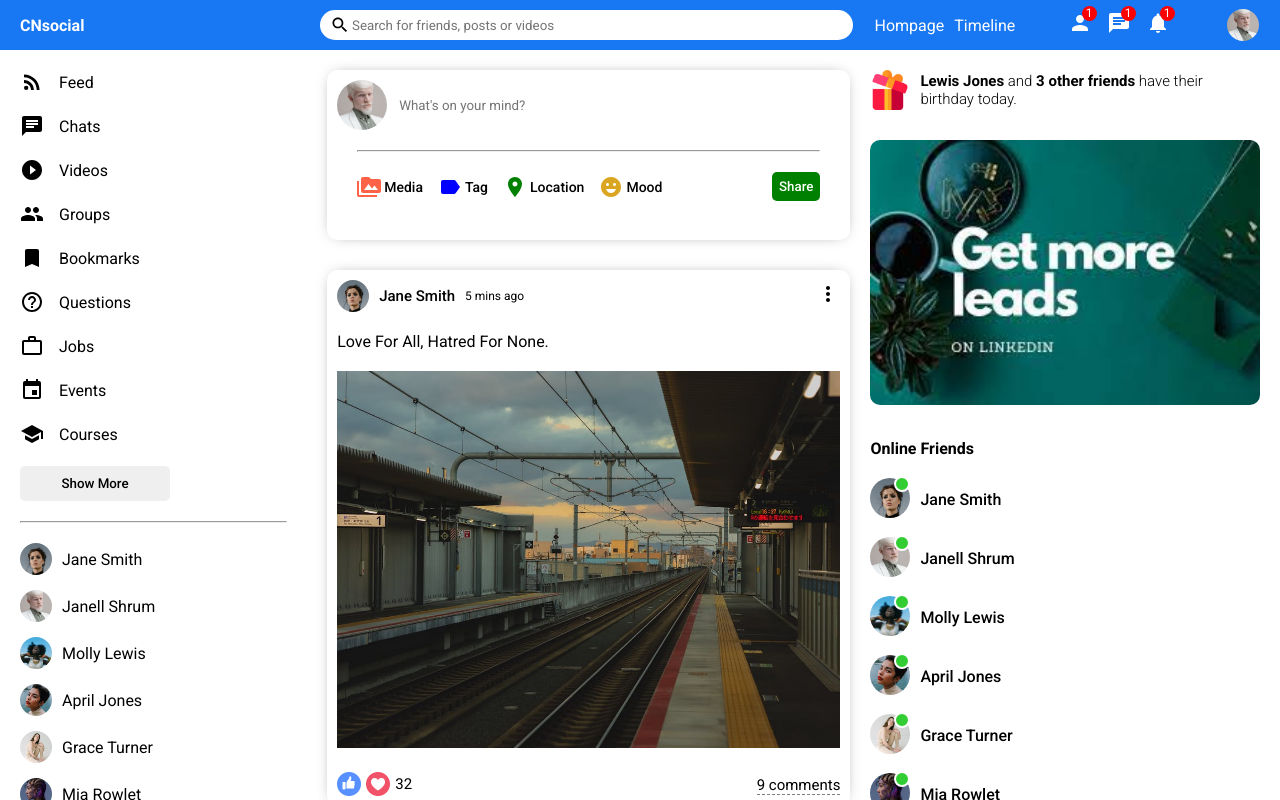
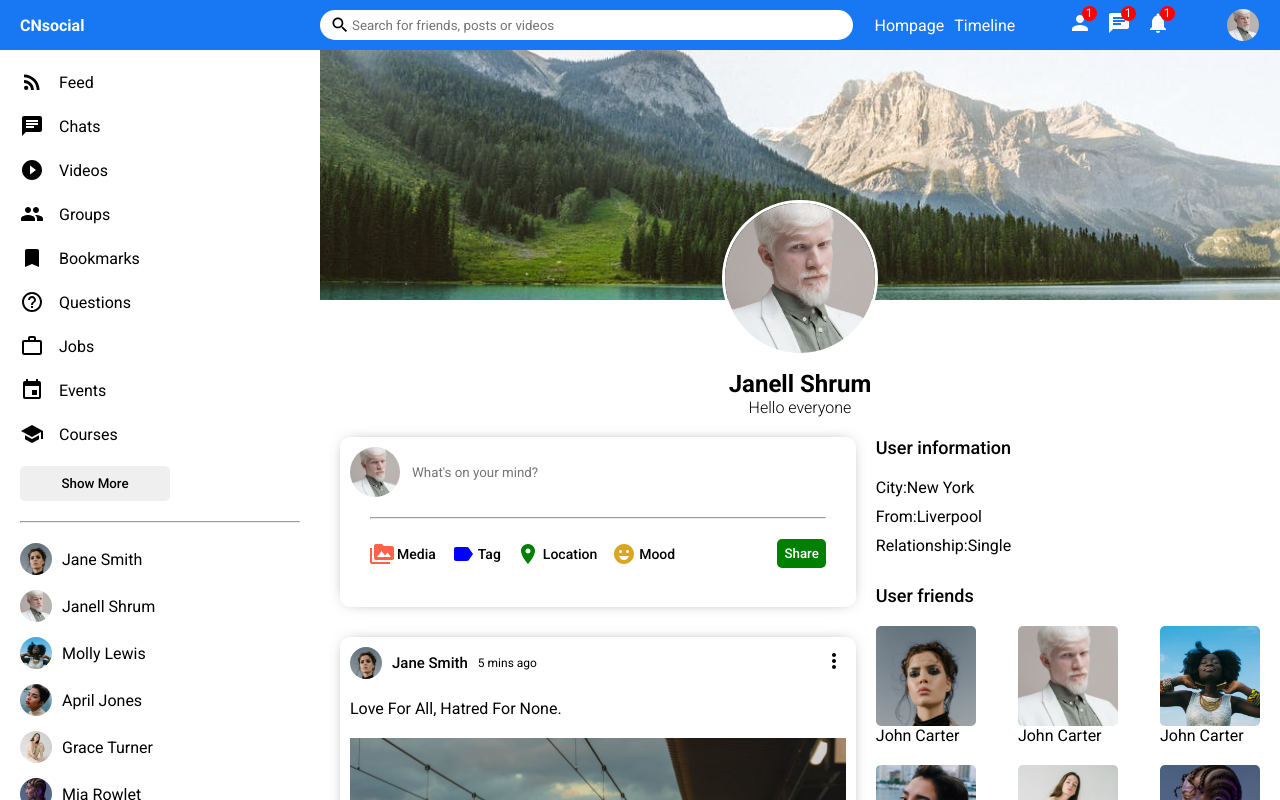
Before and after one commit to AJPascoe/SocialMediaApp-UI, a React (Create React App) app: page / in a window 1280 px wide. Shown: the top 800 px of the page. Built offline with nearby package versions, Linux system fonts and the light colour scheme; a web font is replaced by a local one.

Commit message:
Profile Page

```diff
--- a/src/App.js
+++ b/src/App.js
@@ -1,8 +1,9 @@
 import Home from "./pages/home/Home";
+import Profile from "./pages/profile/Profile";
 
 
 function App() {
-  return  <Home/>
+  return  <Profile/>
 }
 
 export default App;
--- a/src/components/rightbar/Rightbar.jsx
+++ b/src/components/rightbar/Rightbar.jsx
@@ -2,11 +2,12 @@
 import {Users} from "../../dummyData";
 import Online from "../online/Online";
 
-export default function Rightbar() {
-    return (
-        <div className="rightbar">
-            <div className="rightbarWrapper">
-                <div className="birthdayContainer">
+export default function Rightbar({profile}) {
+
+    const HomeRightbar = ()=>{
+        return(
+            <>
+               <div className="birthdayContainer">
                     <img className="birthdayImg" src="assets/gift.png" alt="" />
                     <span className="birthdayText"> <b> Lewis Jones </b> and <b>3 other friends</b> have their birthday today.</span>
                 </div>
@@ -17,6 +18,62 @@
                         <Online key={u.id} user={u}/>
                     ))}
                 </ul>
+            </>
+        );
+    };
+
+    const ProfileRightbar = () =>{
+        return(
+            <>
+            <h4 className="rightbarTitle">User information</h4>
+            <div className="rightbarInfo">
+                <div className="rightbarInfoItem">
+                    <span className="rightBarInfoKey">City:</span>
+                    <span className="rightBarInfoValue">New York</span>
+                </div>
+                <div className="rightbarInfoItem">
+                    <span className="rightBarInfoKey">From:</span>
+                    <span className="rightBarInfoValue">Liverpool</span>
+                </div>
+                <div className="rightbarInfoItem">
+                    <span className="rightBarInfoKey">Relationship:</span>
+                    <span className="rightBarInfoValue">Single</span>
+                </div>
+            </div>
+            <h4 className="rightbarTitle">User friends</h4>
+            <div className="rightbarFollowings">
+                <div className="rightbarFollowing">
+                    <img src="assets/person/1.jpeg" alt="" className="rightbarFollowingImg" />
+                    <span className="rightbarFollowingName">John Carter</span>
+                </div>
+                <div className="rightbarFollowing">
+                    <img src="assets/person/2.jpeg" alt="" className="rightbarFollowingImg" />
+                    <span className="rightbarFollowingName">John Carter</span>
+                </div>
+                <div className="rightbarFollowing">
+                    <img src="assets/person/3.jpeg" alt="" className="rightbarFollowingImg" />
+                    <span className="rightbarFollowingName">John Carter</span>
+                </div>
+                <div className="rightbarFollowing">
+                    <img src="assets/person/4.jpeg" alt="" className="rightbarFollowingImg" />
+                    <span className="rightbarFollowingName">John Carter</span>
+                </div>
+                <div className="rightbarFollowing">
+                    <img src="assets/person/5.jpeg" alt="" className="rightbarFollowingImg" />
+                    <span className="rightbarFollowingName">John Carter</span>
+                </div>
+                <div className="rightbarFollowing">
+                    <img src="assets/person/6.jpeg" alt="" className="rightbarFollowingImg" />
+                    <span className="rightbarFollowingName">John Carter</span>
+                </div>
+            </div>
+            </>
+        )
+    }
+    return (
+        <div className="rightbar">
+            <div className="rightbarWrapper">
+             <ProfileRightbar/>
             </div>
         </div>
     );
--- a/src/components/rightbar/rightbar.css
+++ b/src/components/rightbar/rightbar.css
@@ -33,3 +33,47 @@
     margin: 0;
     list-style: none;
 }
+
+.rightbarTitle{
+    font-size: 18px;
+    font-weight: 500;
+    margin-bottom: 10px;
+}
+
+.rightbarInfo{
+    margin-bottom: 30px;
+}
+
+.rightbarInfoItem{
+margin-bottom: 10px;
+}
+
+.rightbarInfoKey{
+    font-weight: 500;
+    margin-right: 15px;
+    color: #555;
+}
+
+.rightbarInfoValue{
+    font-weight: 300;
+}
+
+.rightbarFollowings{
+    display: flex;
+    flex-wrap: wrap;
+    justify-content: space-between;
+}
+
+.rightbarFollowing{
+    display: flex;
+    flex-direction: column;
+    margin-bottom: 20px;
+    cursor: pointer;
+}
+
+.rightbarFollowingImg{
+    width: 100px;
+    height: 100px;
+    object-fit: cover;
+    border-radius: 5px;
+}
--- /dev/null
+++ b/src/pages/profile/Profile.jsx
@@ -0,0 +1,35 @@
+import "./profile.css";
+import Topbar from "../../components/topbar/Topbar";
+import Sidebar from "../../components/sidebar/Sidebar";
+import Rightbar from "../../components/rightbar/Rightbar";
+import Feed from "../../components/feed/Feed";
+
+export default function Profile() {
+    return (
+        <>
+        <Topbar/>
+        <div className="profile">
+           <Sidebar/>
+           <div className="profileRight">
+               <div className="profileRightTop">
+                   <div className="profileCover">
+
+
+                   <img src="assets/post/3.jpeg" alt="" className="profileCoverImg" />
+                   <img src="assets/person/2.jpeg" alt="" className="profileUserImg" />
+               </div>
+               <div className="profileInfo">
+                   <h4 className="profileInfoName">Janell Shrum</h4>
+                   <span className="profileInfoDesc">Hello everyone</span>
+               </div>
+               </div>
+               <div className="profileRightBottom">
+                 <Feed/>
+                 <Rightbar profile/>
+               </div>
+           </div>
+        </div>
+
+        </>
+    )
+}
--- /dev/null
+++ b/src/pages/profile/profile.css
@@ -0,0 +1,53 @@
+.profile{
+    display: flex;
+
+}
+
+.profileRight{
+    flex:9;
+}
+
+.profileCover{
+    height: 320px;
+    position: relative;
+}
+
+.profileCoverImg{
+width: 100%;
+height: 250px;
+object-fit: cover;
+}
+
+.profileUserImg{
+    width: 150px;
+    height: 150px;
+    border-radius: 50%;
+    object-fit: cover;
+    position: absolute;
+    left: 0;
+    right: 0;
+    margin: auto;
+    top: 150px;
+    border: 3px solid white;
+
+}
+
+.profileInfo{
+    display: flex;
+    flex-direction: column;
+    align-items: center;
+    justify-content: center
+}
+
+.profileInfoName{
+    font-size: 24px;
+
+}
+
+.profileInfoDesc{
+    font-weight: 300;
+}
+
+.profileRightBottom{
+    display: flex;
+}
```
